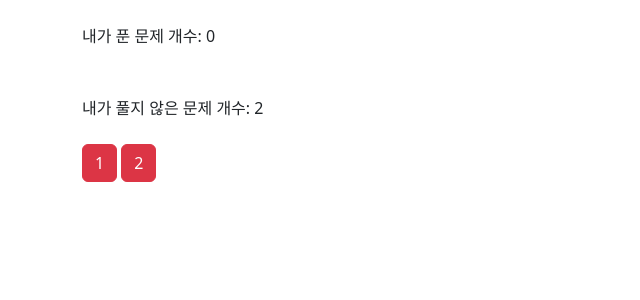
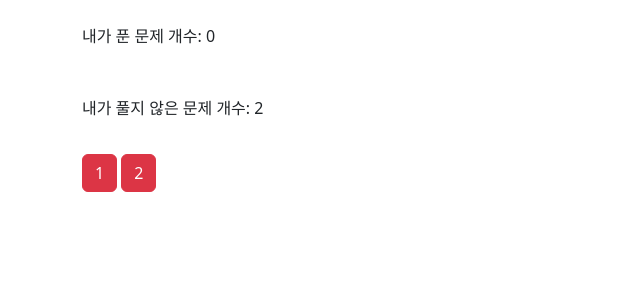
Before and after one commit to StitCJ/DailySA, a Django app: page /userstat/mypage/ in a window 1280 px wide. Shown: the part 57-357 px from the top of the page, without its empty margins (0-640 px from the left). Run offline with Django 4.2, Linux system fonts and the light colour scheme; the first user in the database is signed in; data comes from the database, SQL or seed files in the repository; some libraries are stand-ins or nearby versions.

```diff
--- a/DailySA/DailySA/templates/userstat/mypage.html
+++ b/DailySA/DailySA/templates/userstat/mypage.html
@@ -8,7 +8,7 @@
     <form action="{% url 'index' %}" method="get">
     {% csrf_token %}
     {% for i in pklst %}
-    <button class="btn btn-primary" type="submit" name="pnum" value="{{ i }}">{{ i }}</button>
+    <button class="btn btn-primary" type="submit" name="pnum" value="{{ i }}" style="margin-top: 10px">{{ i }}</button>
     {% endfor %}
     </form>
 
@@ -19,7 +19,7 @@
     <form action="{% url 'index' %}" method="get">
     {% csrf_token %}
     {% for i in npklst %}
-    <button class="btn btn-danger" type="submit" name="pnum" value="{{ i }}">{{ i }}</button>
+    <button class="btn btn-danger" type="submit" name="pnum" value="{{ i }}" style="margin-top: 10px">{{ i }}</button>
     {% endfor %}
     </form>
 </div>
```
